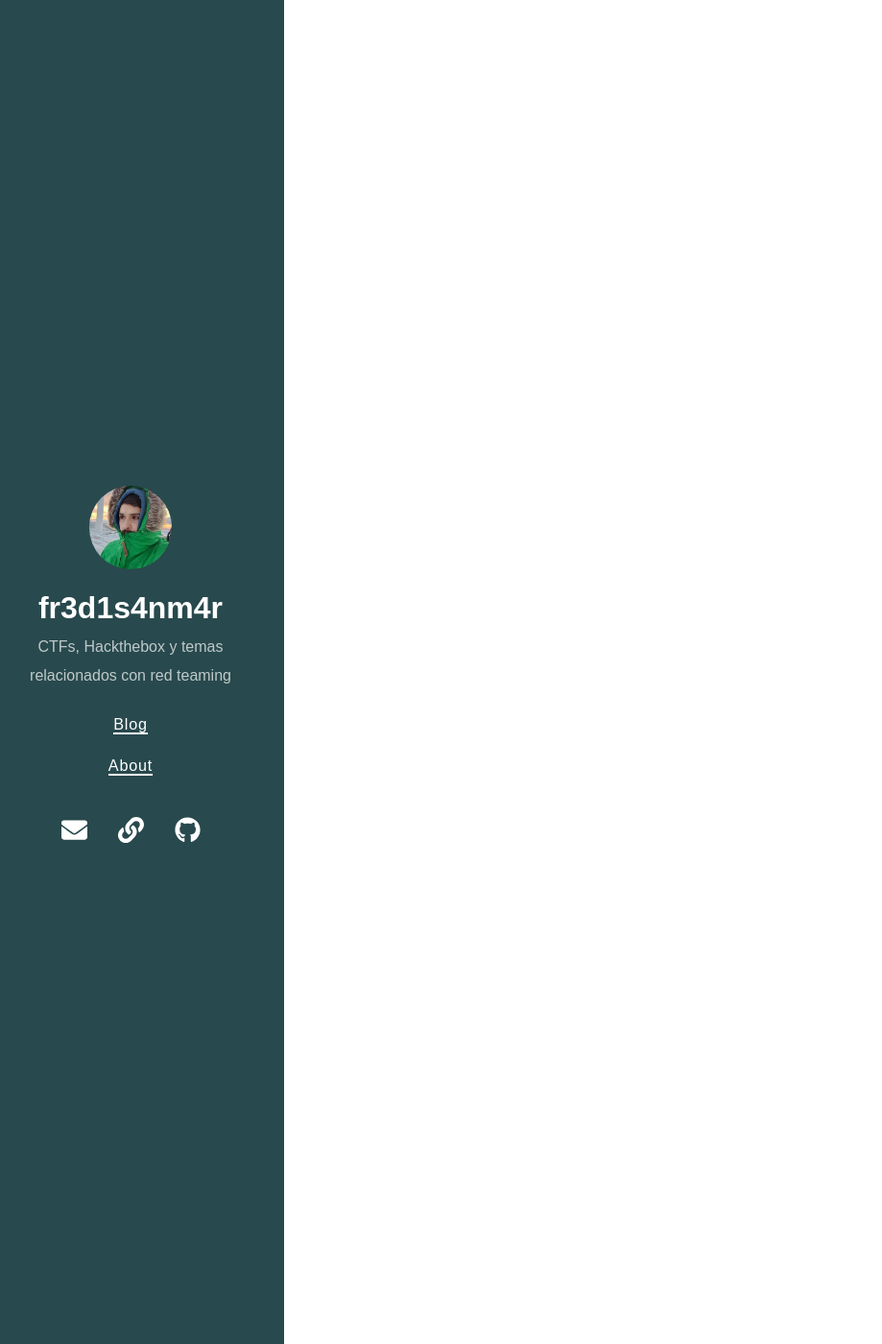
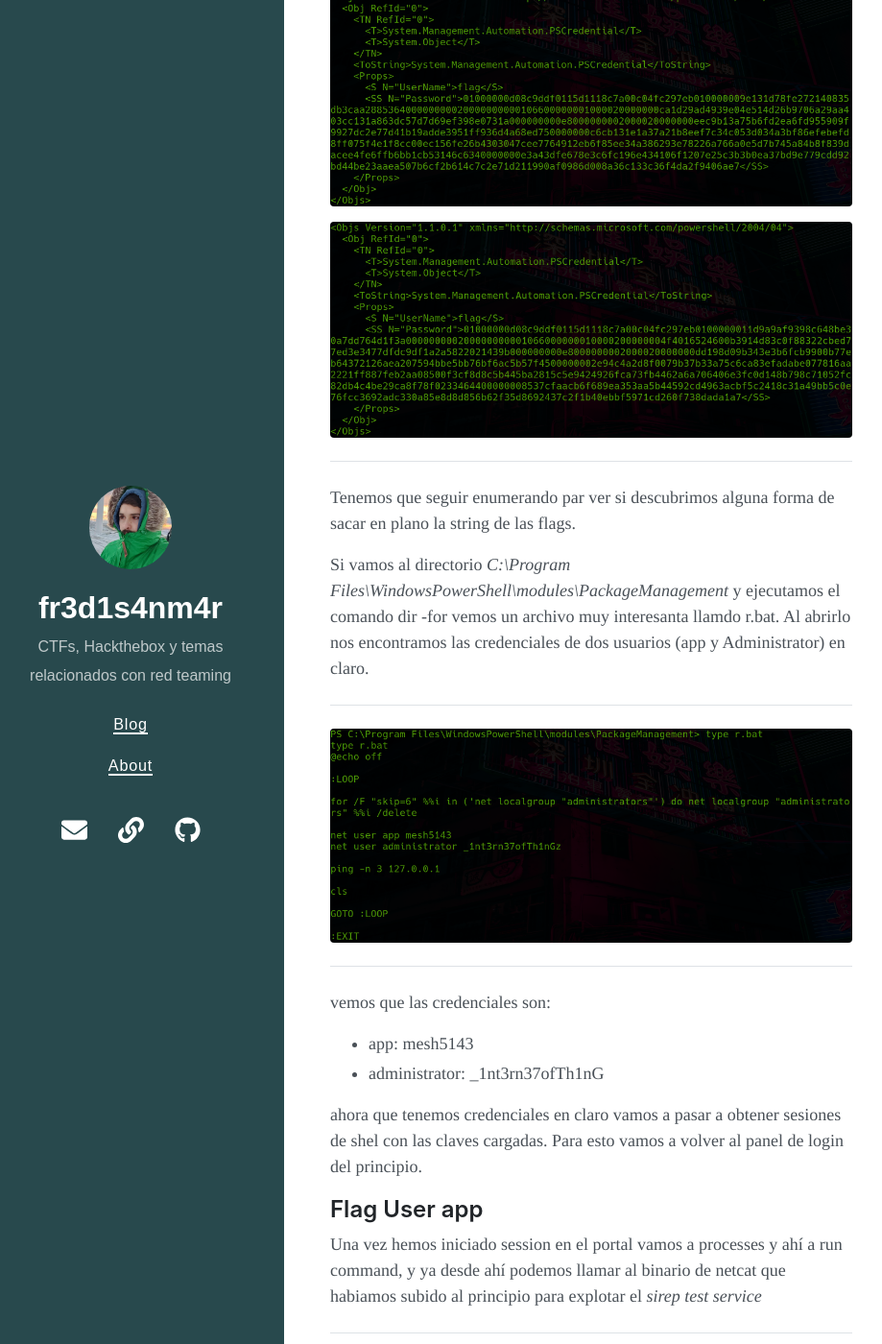
Before and after one commit to fredisanmar/fredisanmar.github.io, a Jekyll site: the page built from _posts/2021-01-12-omni-HTB.md, in a window 1280 px wide and 1400 px high, scrolled down 7023 px. Shown: the whole window at 96% size, without its empty margins (24-943 px from the left). Built offline with Jekyll 4.4.1, drawn with Linux system fonts in a browser that asks for light colours; nearby versions of some CDN libraries; some of the changed text lies outside the part shown.

Commit message:
writeup omni

```diff
--- a/_posts/2021-01-12-omni-HTB.md
+++ b/_posts/2021-01-12-omni-HTB.md
@@ -149,3 +149,50 @@ En user ya tenemos carpetas que tienen sentido que sean usuarios reales del sist
 ![ls-data-users](/assets/imagenes/2021-01-12-omni-HTB/C-Data-Users-dir.png)
 
 ---
+
+Ya que tenemos las carpetas de los users vamos a ver si en alguna de ellas esta la flag de user o de root.
+En este caso las carpetas que nos interesan son la de administrator y la de app.
+
+---
+
+![dir-app](/assets/imagenes/2021-01-12-omni-HTB/dir-app-user.png)
+![dir-admin](/assets/imagenes/2021-01-12-omni-HTB/dir-admin-root.png)
+
+---
+
+como podemos ver hemos encontrado las flags. Pero no estan en plano, Estan en formato powershell credential.
+
+---
+
+![user.txt](/assets/imagenes/2021-01-12-omni-HTB/user-txt.png)
+![root.txt](/assets/imagenes/2021-01-12-omni-HTB/root-txt.png)
+
+---
+
+Tenemos que seguir enumerando par ver si descubrimos alguna forma de sacar en plano la string de las flags.
+
+Si vamos al directorio *C:\Program Files\WindowsPowerShell\modules\PackageManagement* y ejecutamos el comando dir -for vemos un archivo muy interesanta llamdo r.bat.
+Al abrirlo nos encontramos las credenciales de dos usuarios (app y Administrator) en claro.
+
+---
+
+![r.bat](/assets/imagenes/2021-01-12-omni-HTB/r-bat.png)
+
+---
+vemos que las credenciales son:
+* app: mesh5143
+* administrator: _1nt3rn37ofTh1nG
+
+ahora que tenemos credenciales en claro vamos a pasar a obtener sesiones de shel con las claves cargadas.
+Para esto vamos a volver al panel de login del principio.
+
+## Flag User app
+
+Una vez hemos iniciado session en el portal vamos a processes y ahí a run command, y ya desde ahí podemos llamar al binario de netcat que habiamos subido al principio para explotar el *sirep test service*
+
+---
+
+![revshell-app](/assets/imagenes/2021-01-12-omni-HTB/shell-app-device-portal.png)
+![revshell-app](/assets/imagenes/2021-01-12-omni-HTB/shell-app-nc.png)
+
+---
```
Also changed, not shown: assets/imagenes/2021-01-12-omni-HTB/dir-admin-root.png (added), assets/imagenes/2021-01-12-omni-HTB/dir-app-user.png (added), assets/imagenes/2021-01-12-omni-HTB/r-bat.png (added), assets/imagenes/2021-01-12-omni-HTB/root-txt.png (added), assets/imagenes/2021-01-12-omni-HTB/shell-app-device-portal.png (added), assets/imagenes/2021-01-12-omni-HTB/shell-app-nc.png (added), assets/imagenes/2021-01-12-omni-HTB/user-txt.png (added).
